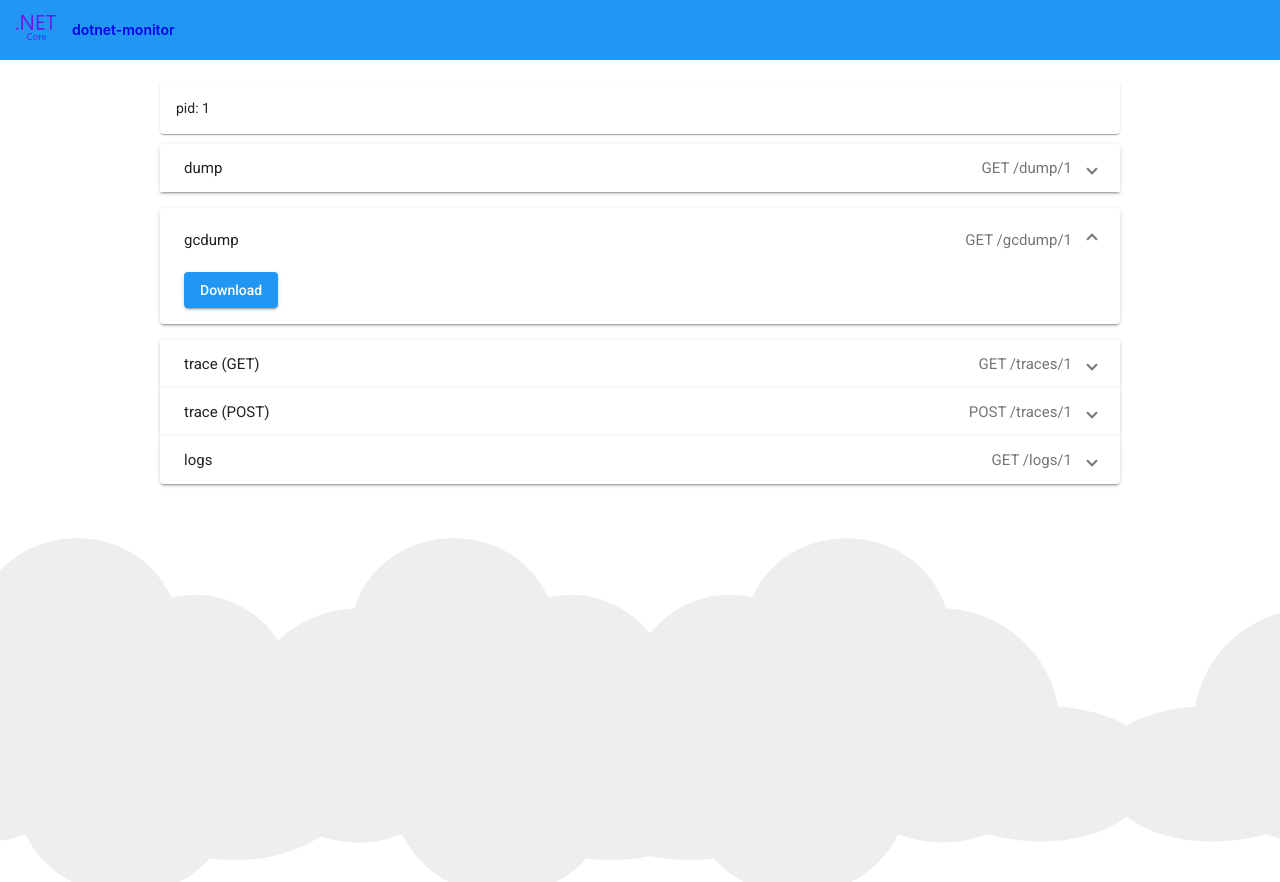
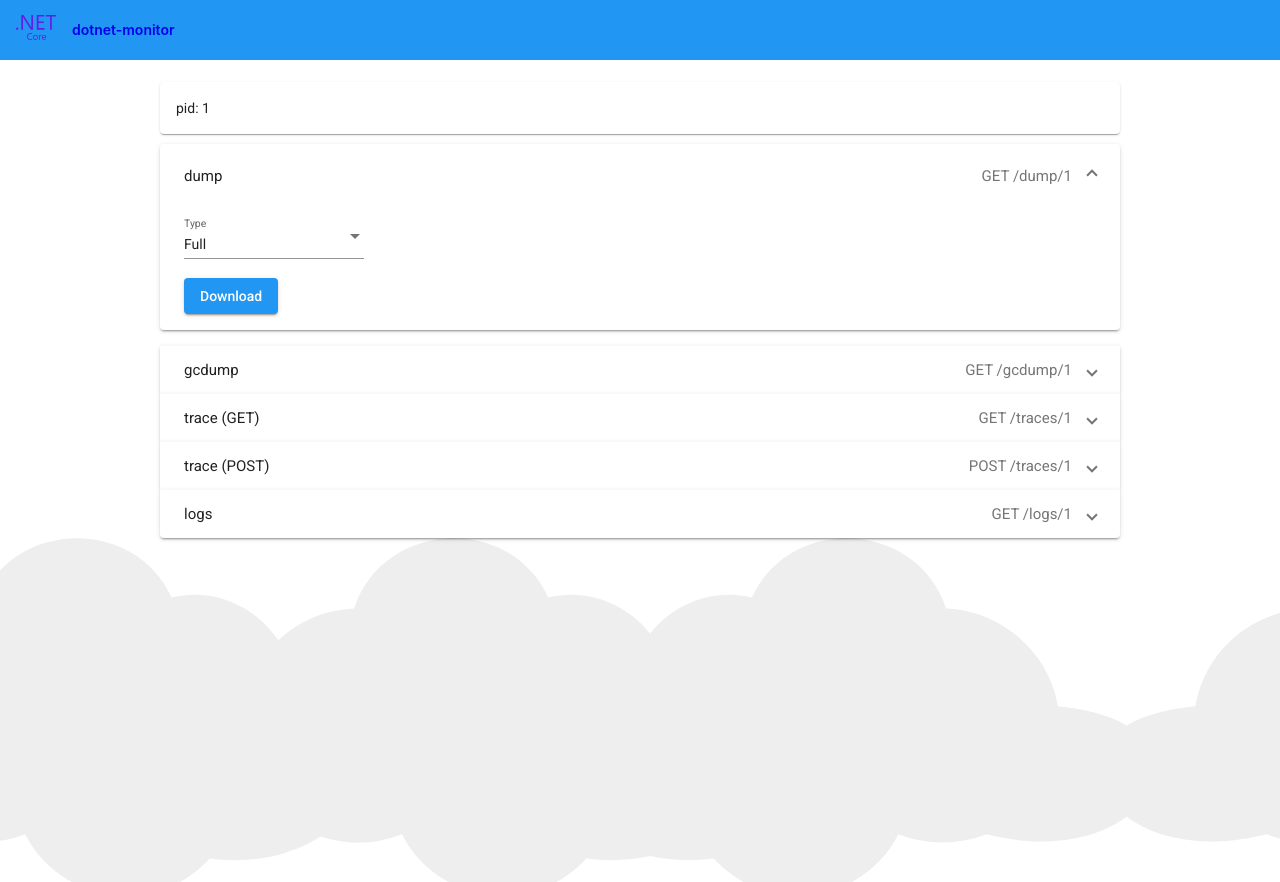
Before and after one commit to SachiraChin/dotnet-monitor-ui, an Angular app: page /processes/1 in a window 1280 px wide. Built offline with nearby package versions, Linux system fonts and the light colour scheme.

Commit message:
Changed default open panel

```diff
--- a/src/app/components/process/process.component.html
+++ b/src/app/components/process/process.component.html
@@ -1,6 +1,6 @@
 <mat-card class="process-name">pid: {{pid}}</mat-card>
 <mat-accordion>
-  <mat-expansion-panel>
+  <mat-expansion-panel expanded="true">
     <mat-expansion-panel-header>
       <mat-panel-title>
         dump
@@ -12,7 +12,7 @@
     </mat-expansion-panel-header>
     <app-dump [pid]="pid"></app-dump>
   </mat-expansion-panel>
-  <mat-expansion-panel expanded="true">
+  <mat-expansion-panel>
     <mat-expansion-panel-header>
       <mat-panel-title>
         gcdump
```
